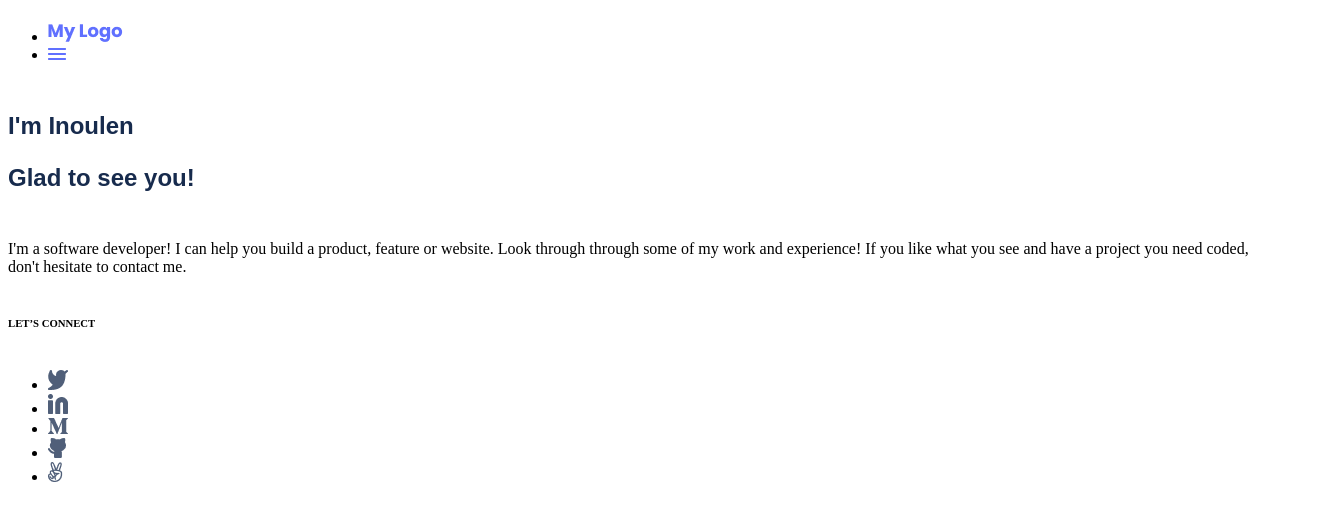
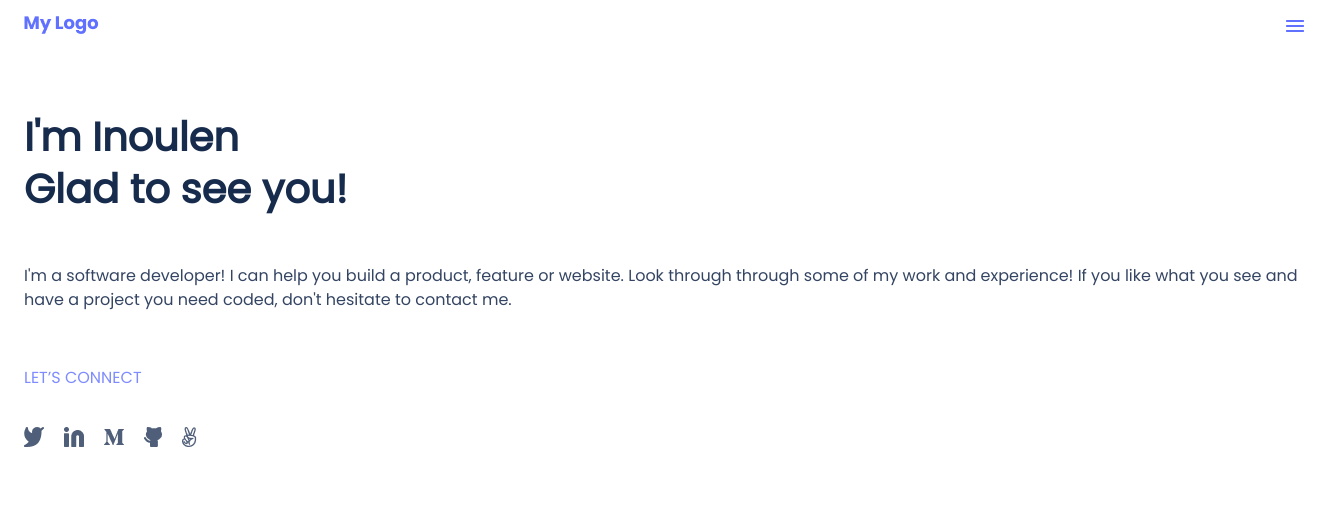
Before and after one commit to lenkon/Portfolio, a plain HTML site: page index.html in a window 1280 px wide. Shown: the whole page, 1328 px wide, since content can reach past the window. Drawn offline with Linux system fonts and the light colour scheme.

Commit message:
Correct element positions and alignments.

```diff
--- a/styles.css
+++ b/styles.css
@@ -1,34 +1,87 @@
-.box1 {
-  width: 375px;
-  height: 50px;
+body {
+  background: #e5e5e5;
+  margin: 0;
+  padding: 0;
+  box-sizing: border-box;
 }
 
-.box2 {
-  width: 375px;
-  height: 200px;
+.container1 {
+  width: 100%;
+  height: 54px;
+  padding: 0 24px;
+  background: #fff;
+  display: flex;
+  flex-direction: column;
+  justify-content: center;
 }
 
-h1 {
-  font-size: 20px;
-  top: 10px;
-  left: 12px;
-  color: blue;
+.bar {
+  width: 100%;
+  display: flex;
+  flex-direction: column;
+  justify-content: center;
+}
+
+.barlists {
+  display: flex;
+  align-items: center;
+  justify-content: space-between;
+  margin: 0;
+  padding: 0;
+}
+
+.barlists li {
+  list-style: none;
+}
+
+.container2 {
+  width: 100%;
+  height: 100vh;
+  display: flex;
+  flex-direction: column;
+  padding: 24px;
+  background: #fff;
 }
 
 h2 {
-  font-family: sans-serif;
+  font-family: Poppins, sans-serif;
+  font-style: normal;
   font-weight: 700;
-  size: 40px;
+  font-size: 40px;
   line-height: 52px;
+
+  /* Neutrals/N800 */
   color: #172b4d;
 }
 
-.container1 {
-  display: flex;
-  flex-direction: row;
+p {
+  font-family: Poppins, sans-serif;
+  font-style: normal;
+  font-weight: 400;
+  font-size: 16px;
+  line-height: 24px;
+
+  /* Neutrals/N600 */
+  color: #344563;
 }
 
-.container2 {
+.iconlists {
   display: flex;
-  flex-direction: column;
+  align-items: center;
+  margin: 0;
+  padding: 0;
 }
+
+.iconlists li {
+  list-style: none;
+  margin-right: 20px;
+}
+
+.connect {
+  font-family: Poppins, sans-serif;
+  font-style: normal;
+  font-weight: 500;
+  font-size: 16px;
+  line-height: 24px;
+  color: #7f8cff;
+}
```
